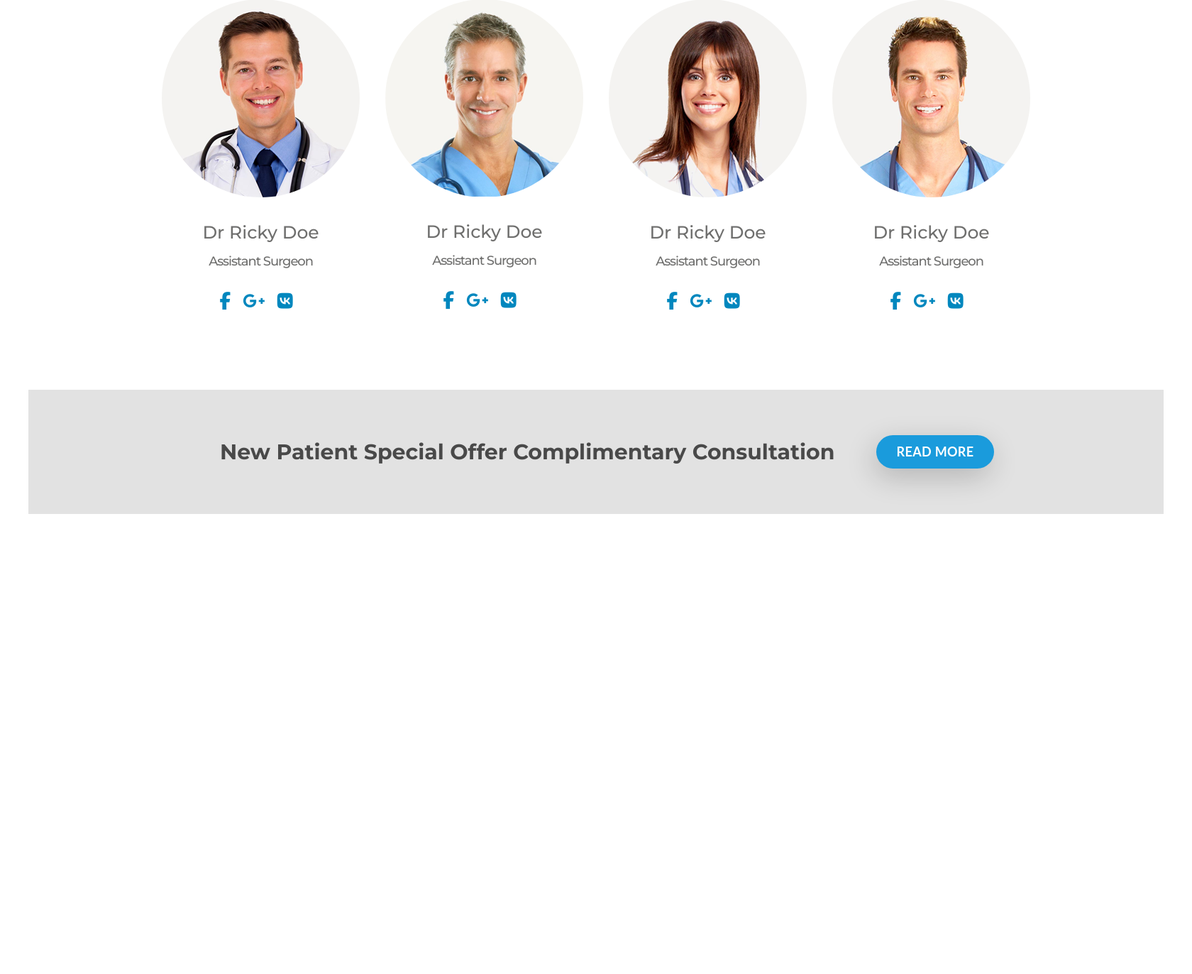
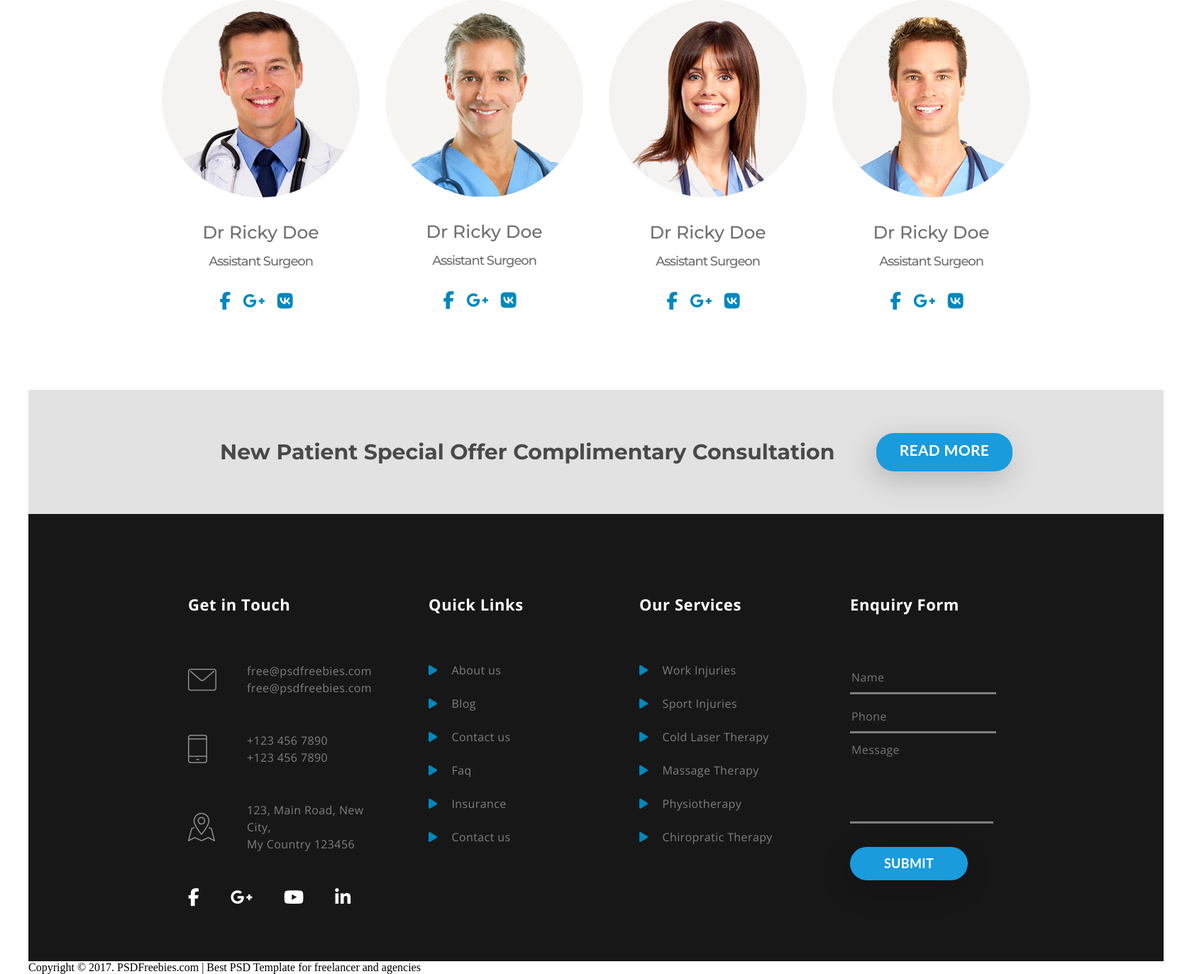
Before and after one commit to Jhon-Mosk/Portfolio, a PHP site: page / in a window 1680 px wide. Shown: the part 4883-6255 px from the top of the page at 71% size. Before the commit the page ends 5607 px from the top, so only its background shows below. Run offline with PHP 8.4, Linux system fonts and the light colour scheme; some libraries are stand-ins or nearby versions.

Commit message:
section "footer" complete

```diff
--- a/Medical-Hospital-Website/index.html
+++ b/Medical-Hospital-Website/index.html
@@ -200,7 +200,7 @@
                     <div>Sed ut perspiciatis unde omnis iste natus<br> error sit voluptatem accusantium dolorem-<br>que
                         laudantium.</div>
                 </div>
-                <a class="is-button" href="#">Read more</a>
+                <a class="is-button is-resize" href="#">Read more</a>
             </div>
             <div class="our-creative">
                 <div class="work-title">Our creative</div>
@@ -305,14 +305,57 @@
         </div>
         <div class="new-patient">
             <div class="new-patient-text">New Patient Special Offer Complimentary Consultation</div>
-            <a class="is-button" href="#">Read more</a>
-        </div>
-        <div>
-
+            <a class="is-button is-resize" href="#">Read more</a>
         </div>
         <footer>
-
+            <div class="footer-inside">
+                <div class="get-in-touch">
+                    <div class="footer-title">Get in Touch</div>
+                    <div>free@psdfreebies.com<br>
+                        free@psdfreebies.com</div>
+                    <div>+123 456 7890<br>
+                        +123 456 7890</div>
+                    <div>123, Main Road, New City,<br> My Country 123456</div>
+                    <div class="footer-social">
+                        <a href="https://www.facebook.com/" target="_blank"><i class="fab fa-facebook-f"></i></a>
+                        <a href="https://plus.google.com/" target="_blank"><i class="fab fa-google-plus-g"></i></a>
+                        <a href="https://vk.com/feed" target="_blank"><i class="fabfa-vk"></i></a>
+                        <a href="https://www.youtube.com/" target="_blank"><i class="fab fa-youtube"></i></a>
+                        <a href="https://www.linkedin.com/" target="_blank"><i class="fab fa-linkedin-in"></i></a>
+                    </div>
+                </div>
+                <div class="quick-links">
+                    <div class="footer-title">Quick Links</div>
+                    <a href="#"><i class="fas fa-play"></i>About us</a>
+                    <a href="#"><i class="fas fa-play"></i>Blog</a>
+                    <a href="#"><i class="fas fa-play"></i>Contact us</a>
+                    <a href="#"><i class="fas fa-play"></i>Faq</a>
+                    <a href="#"><i class="fas fa-play"></i>Insurance</a>
+                    <a href="#"><i class="fas fa-play"></i>Contact us</a>
+                </div>
+                <div class="our-services">
+                    <div class="footer-title">Our Services</div>
+                    <a href="#"><i class="fas fa-play"></i>Work Injuries</a>
+                    <a href="#"><i class="fas fa-play"></i>Sport Injuries</a>
+                    <a href="#"><i class="fas fa-play"></i>Cold Laser Therapy</a>
+                    <a href="#"><i class="fas fa-play"></i>Massage Therapy</a>
+                    <a href="#"><i class="fas fa-play"></i>Physiotherapy</a>
+                    <a href="#"><i class="fas fa-play"></i>Chiropratic Therapy</a>
+                </div>
+                <div class="enquiry-form">
+                    <div class="footer-title">Enquiry Form</div>
+                    <form action="index.html" method="POST">
+                        <input type="text" name="name" placeholder="Name" required>
+                        <input type="tel" name="phone" placeholder="Phone" required>
+                        <textarea name="message" placeholder="Message"></textarea required>
+                        <a class="is-button is-resize" href="#">Submit</a>
+                    </form>
+                </div>
+            </div>
         </footer>
+        <div class="copyrights">
+                Copyright © 2017. PSDFreebies.com  | Best PSD Template for freelancer and agencies
+        </div>
     </div>
 </body>
 
--- a/Medical-Hospital-Website/styles/style.css
+++ b/Medical-Hospital-Website/styles/style.css
@@ -304,6 +304,11 @@ body {
   grid-column-start: 1;
   grid-column-end: 3;
 }
+.work .how-we-work .is-resize {
+  width: 154px;
+  height: 43px;
+  font-size: 17px;
+}
 .work .our-creative a {
   text-decoration: none;
 }
@@ -430,3 +435,110 @@ body {
   justify-content: right;
   margin: 0;
 }
+.new-patient .is-resize {
+  width: 192px;
+  height: 54px;
+  font-size: 21px;
+}
+footer {
+  background-color: #171717;
+  height: 630px;
+  padding: 115px 225px;
+  box-sizing: border-box;
+}
+footer .footer-inside {
+  display: grid;
+  grid-template-columns: repeat(4, 1fr);
+  grid-gap: 80px;
+  font-family: "Open Sans", sans-serif;
+}
+footer .footer-inside a .fas {
+  margin-right: 20px;
+  color: #0087be;
+  font-size: 16px;
+}
+footer .footer-inside .get-in-touch {
+  color: #7f7f7f;
+  font-size: 16px;
+  line-height: 24px;
+  letter-spacing: 0.4px;
+}
+footer .footer-inside .get-in-touch div:nth-child(2) {
+  background: url(../images/footer_mail.png) no-repeat left;
+  padding-left: 83px;
+  margin-bottom: 50px;
+}
+footer .footer-inside .get-in-touch div:nth-child(3) {
+  background: url(../images/footer_phone.png) no-repeat left;
+  padding-left: 83px;
+  margin-bottom: 50px;
+}
+footer .footer-inside .get-in-touch div:nth-child(4) {
+  background: url(../images/footer_geo.png) no-repeat left;
+  padding-left: 83px;
+  margin-bottom: 50px;
+}
+footer .footer-inside .get-in-touch .footer-social {
+  font-size: 25px;
+  letter-spacing: 18.8px;
+}
+footer .footer-inside .get-in-touch .footer-social a {
+  text-decoration: none;
+  color: #ffffff;
+}
+footer .footer-inside .quick-links a,
+footer .footer-inside .our-services a {
+  display: block;
+  text-decoration: none;
+  color: #7f7f7f;
+  font-size: 16px;
+  letter-spacing: 0.4px;
+  margin-bottom: 25px;
+}
+footer .footer-inside .enquiry-form {
+  font-size: 22px;
+  font-weight: 700;
+  line-height: 24px;
+  letter-spacing: 0.55px;
+  color: #7f7f7f;
+  font-family: "Open Sans", sans-serif;
+}
+footer .footer-inside .enquiry-form input,
+footer .footer-inside .enquiry-form textarea {
+  border: none;
+  border-bottom: 3px solid #7f7f7f;
+  font-family: "Open Sans", sans-serif;
+  color: #7f7f7f;
+  font-size: 16px;
+  letter-spacing: 0.4px;
+  background: none;
+  margin-bottom: 10px;
+}
+footer .footer-inside .enquiry-form input:focus,
+footer .footer-inside .enquiry-form textarea:focus {
+  outline: none;
+}
+footer .footer-inside .enquiry-form input {
+  height: 40px;
+}
+footer .footer-inside .enquiry-form textarea {
+  height: 110px;
+  resize: none;
+}
+footer .footer-inside .enquiry-form .is-button {
+  margin: 20px 0;
+}
+footer .footer-inside .enquiry-form .is-button .is-resize {
+  width: 125px;
+  height: 35px;
+  font-size: 14px;
+}
+footer .footer-inside .footer-title {
+  color: #ffffff;
+  font-size: 22px;
+  font-weight: 700;
+  line-height: 24px;
+  letter-spacing: 0.55px;
+  margin-bottom: 70px;
+  opacity: unset;
+}
--- a/Medical-Hospital-Website/styles/style.less
+++ b/Medical-Hospital-Website/styles/style.less
@@ -361,6 +361,12 @@ body {
             grid-column-start: 1;
             grid-column-end: 3;
         }
+
+        .is-resize {
+            width: 154px;
+            height: 43px;
+            font-size: 17px;
+        }
     }
 
     .our-creative {
@@ -510,4 +516,133 @@ body {
         justify-content: right;
         margin: 0;
     }
+
+    .is-resize {
+        width: 192px;
+        height: 54px;
+        font-size: 21px;
+    }
 }
+
+footer {
+    background-color: #171717;
+    height: 630px;
+    padding: 115px 225px;
+    box-sizing: border-box;
+
+    .footer-inside {
+        display: grid;
+        grid-template-columns: repeat(4, 1fr);
+        grid-gap: 80px;
+        font-family: "Open Sans", sans-serif;
+
+        a .fas {
+            margin-right: 20px;
+            color: #0087be;
+            font-size: 16px;
+        }
+
+        .get-in-touch {
+            color: #7f7f7f;
+            font-size: 16px;
+            line-height: 24px;
+            letter-spacing: 0.4px;
+
+            div {
+
+                &:nth-child(2) {
+                    background: url(../images/footer_mail.png) no-repeat left;
+                    padding-left: 83px;
+                    margin-bottom: 50px;
+                }
+
+                &:nth-child(3) {
+                    background: url(../images/footer_phone.png) no-repeat left;
+                    padding-left: 83px;
+                    margin-bottom: 50px;
+                }
+
+                &:nth-child(4) {
+                    background: url(../images/footer_geo.png) no-repeat left;
+                    padding-left: 83px;
+                    margin-bottom: 50px;
+                }
+            }
+
+            .footer-social {
+                font-size: 25px;
+                letter-spacing: 18.8px;
+
+                a {
+                    text-decoration: none;
+                    color: #ffffff;
+                }
+            }
+        }
+
+        .quick-links, .our-services {
+
+            a {
+                display: block;
+                text-decoration: none;
+                color: #7f7f7f;
+                font-size: 16px;
+                letter-spacing: 0.4px;
+                margin-bottom: 25px;
+            }
+        }
+
+        .enquiry-form {
+            font-size: 22px;
+            font-weight: 700;
+            line-height: 24px;
+            letter-spacing: 0.55px;
+            color: #7f7f7f;
+            font-family: "Open Sans", sans-serif;
+
+            input, textarea {
+                border: none;
+                border-bottom: 3px solid #7f7f7f;
+                font-family: "Open Sans", sans-serif;
+                color: #7f7f7f;
+                font-size: 16px;
+                letter-spacing: 0.4px;
+                background: none;
+                margin-bottom: 10px;
+
+                &:focus {
+                    outline: none;
+                }
+            }
+
+            input {
+                height: 40px;
+            }
+
+            textarea {
+                height: 110px;
+                resize: none;
+            }
+
+            .is-button {
+                margin: 20px 0;
+
+                .is-resize {
+                    width: 125px;
+                    height: 35px;
+                    font-size: 14px;
+                }
+            }
+        }
+
+        .footer-title {
+            color: #ffffff;
+            font-size: 22px;
+            font-weight: 700;
+            line-height: 24px;
+            letter-spacing: 0.55px;
+            margin-bottom: 70px;
+            opacity: unset;
+        }
+    }
+}
```
Also changed, not shown: Medical-Hospital-Website/images/footer_geo.png (added), Medical-Hospital-Website/images/footer_mail.png (added), Medical-Hospital-Website/images/footer_phone.png (added).
